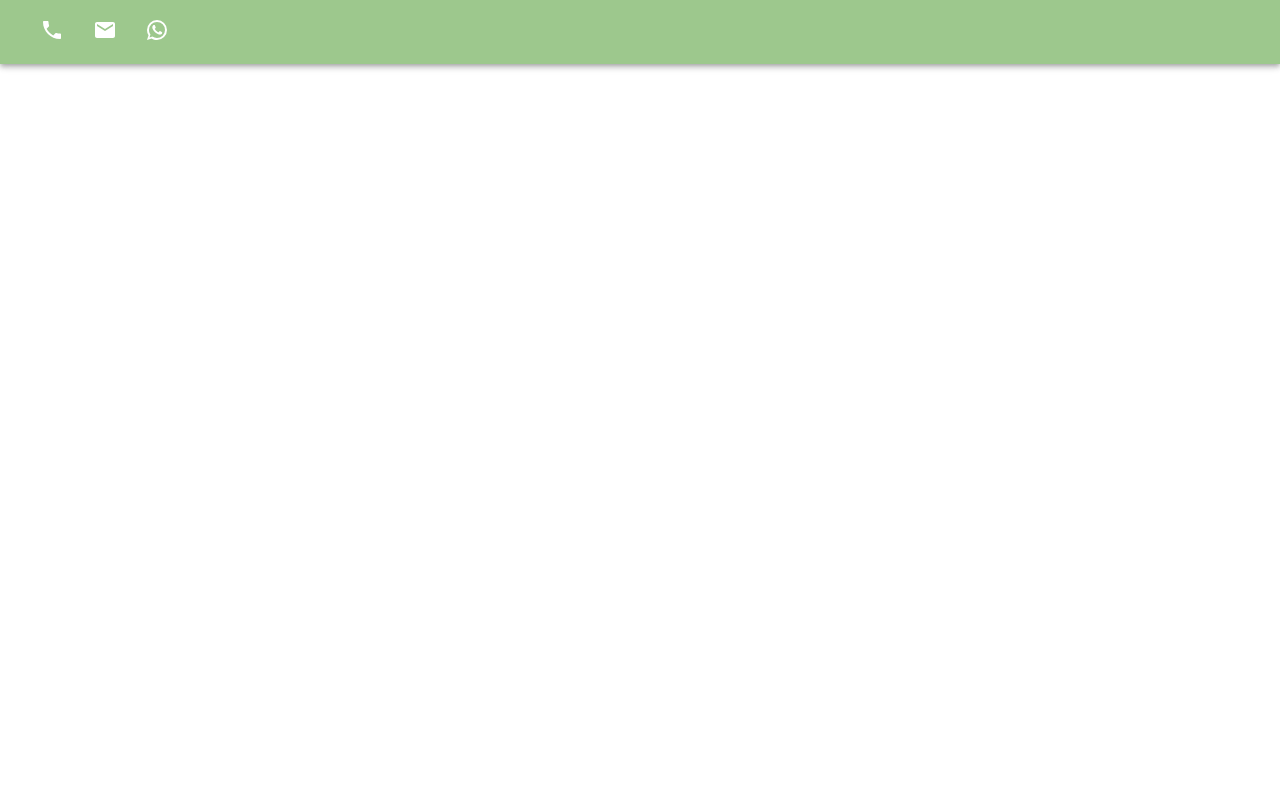
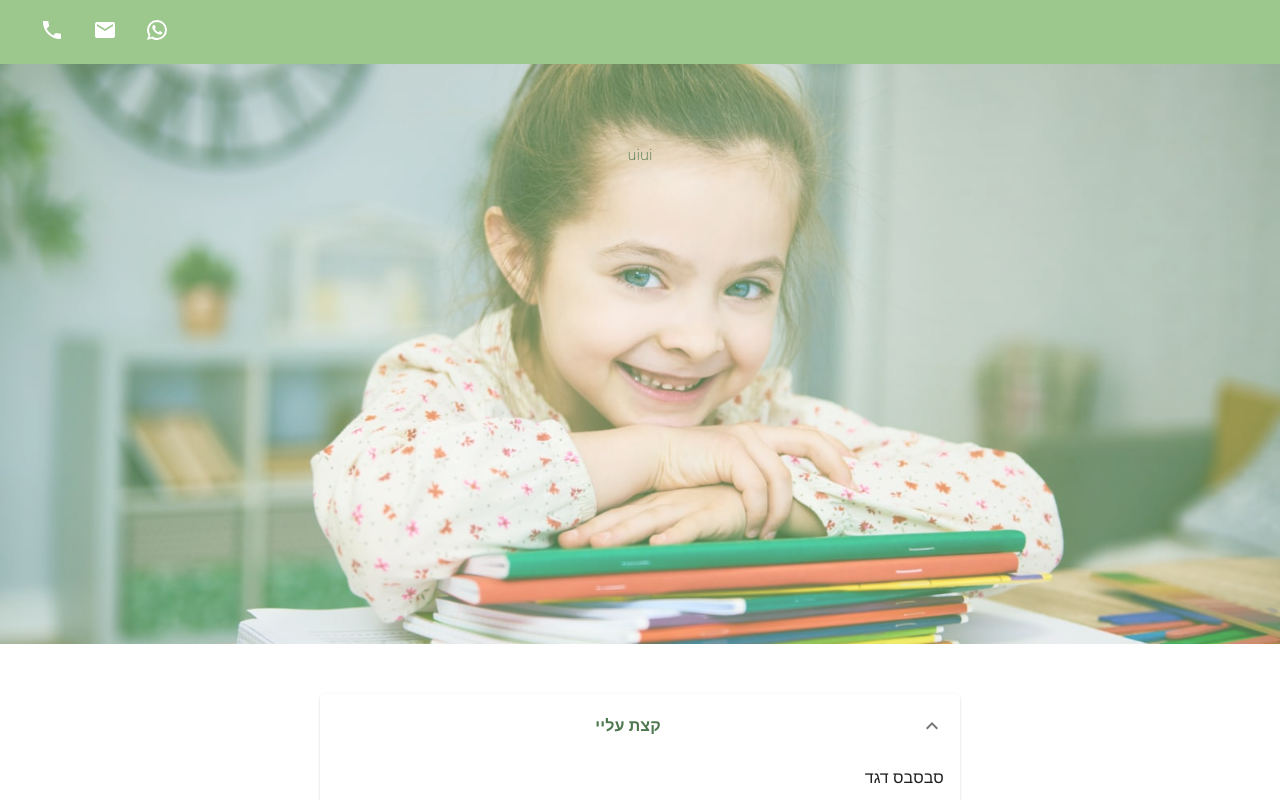
Before and after one commit to Mordechai1997/app-orit, a React (Create React App) app: page / in a window 1280 px wide. Before the commit this address had no page. Shown: the top 800 px of the page. Built offline with nearby package versions, Linux system fonts and the light colour scheme; a web font is replaced by a local one.

Commit message:
commit message

```diff
--- a/src/App.js
+++ b/src/App.js
@@ -10,12 +10,8 @@ function App() {
 
   return (
     <div >
-      <HashRouter >
         <NavBar />
-        <Routes >
-          <Route path="/app-orit" element={<HomePage />} />
-        </Routes>
-      </HashRouter>
+        <HomePage />
     </div>
   );
 }
```
